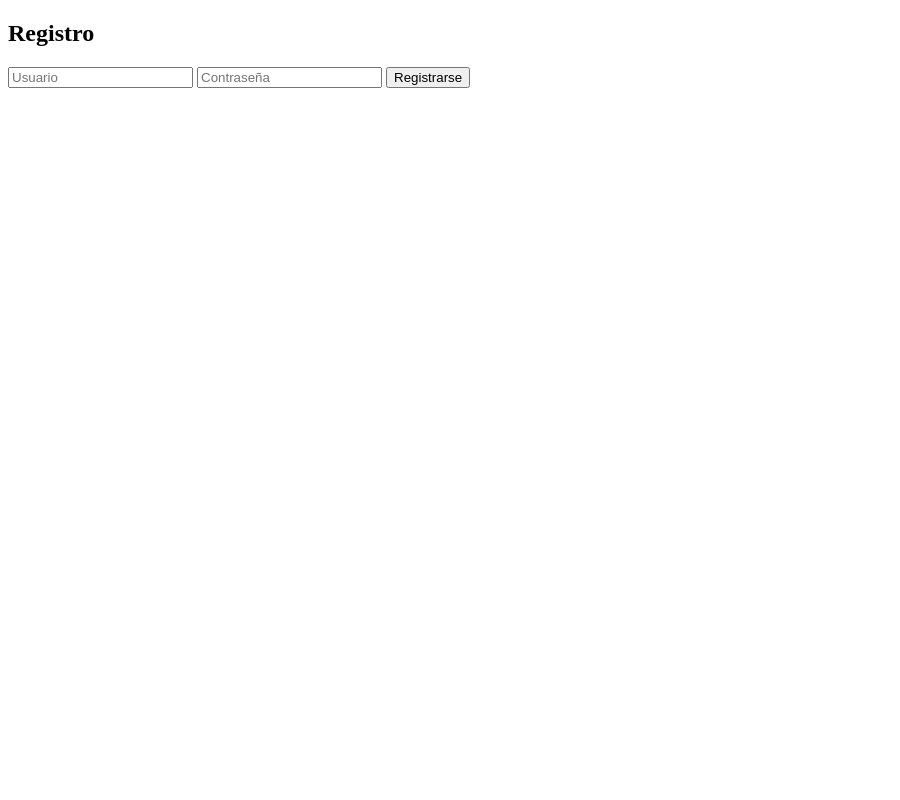
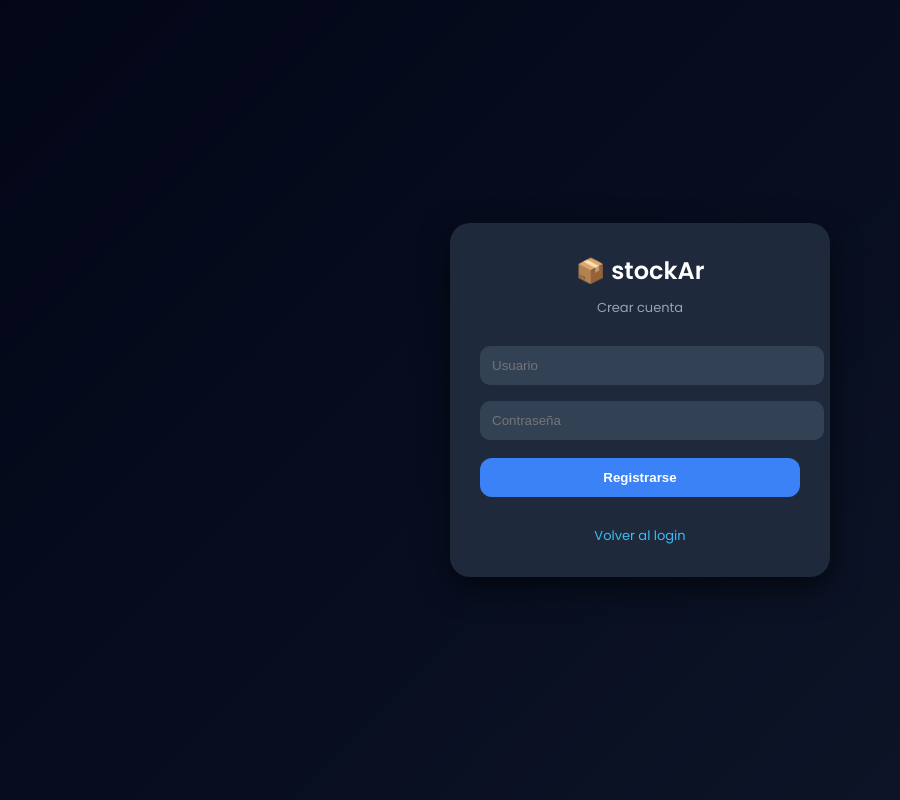
Before and after one commit to camilojm33-debug/stockAr, a Flask app: page /register in a window 1280 px wide. Shown: the whole page, without its empty margins (0-900 px from the left). Run offline with Flask 3, Linux system fonts and the light colour scheme.

Commit message:
login y register UI pro

```diff
--- a/templates/register.html
+++ b/templates/register.html
@@ -1,17 +1,92 @@
 <!DOCTYPE html>
-<html>
+<html lang="es">
 <head>
-    <title>Registro</title>
+<meta charset="UTF-8">
+<meta name="viewport" content="width=device-width, initial-scale=1.0">
+<title>Registro - stockAr</title>
+
+<link href="https://fonts.googleapis.com/css2?family=Poppins:wght@300;400;600&display=swap" rel="stylesheet">
+
+<style>
+body {
+    margin: 0;
+    font-family: 'Poppins', sans-serif;
+    background: linear-gradient(135deg, #020617, #0f172a);
+    display: flex;
+    justify-content: center;
+    align-items: center;
+    height: 100vh;
+}
+
+.container {
+    background: #1e293b;
+    padding: 30px;
+    border-radius: 20px;
+    width: 320px;
+    box-shadow: 0 10px 30px rgba(0,0,0,0.6);
+    text-align: center;
+    color: white;
+}
+
+.logo {
+    font-size: 24px;
+    font-weight: 600;
+    margin-bottom: 10px;
+}
+
+.subtitle {
+    font-size: 13px;
+    color: #94a3b8;
+    margin-bottom: 20px;
+}
+
+input {
+    width: 100%;
+    padding: 12px;
+    margin: 8px 0;
+    border-radius: 10px;
+    border: none;
+    background: #334155;
+    color: white;
+}
+
+button {
+    width: 100%;
+    padding: 12px;
+    margin-top: 10px;
+    border-radius: 12px;
+    border: none;
+    background: #3b82f6;
+    color: white;
+    font-weight: 600;
+    cursor: pointer;
+}
+
+a {
+    color: #38bdf8;
+    font-size: 13px;
+    text-decoration: none;
+}
+</style>
 </head>
+
 <body>
 
-<h2>Registro</h2>
+<div class="container">
 
-<form method="POST">
-    <input name="username" placeholder="Usuario" required>
-    <input name="password" type="password" placeholder="Contraseña" required>
-    <button>Registrarse</button>
-</form>
+    <div class="logo">📦 stockAr</div>
+    <div class="subtitle">Crear cuenta</div>
+
+    <form method="POST">
+        <input name="username" placeholder="Usuario" required>
+        <input name="password" type="password" placeholder="Contraseña" required>
+        <button>Registrarse</button>
+    </form>
+
+    <br>
+    <a href="/login">Volver al login</a>
+
+</div>
 
 </body>
 </html>
```
Also changed, not shown: templates/login.html (+81 -4 lines).
